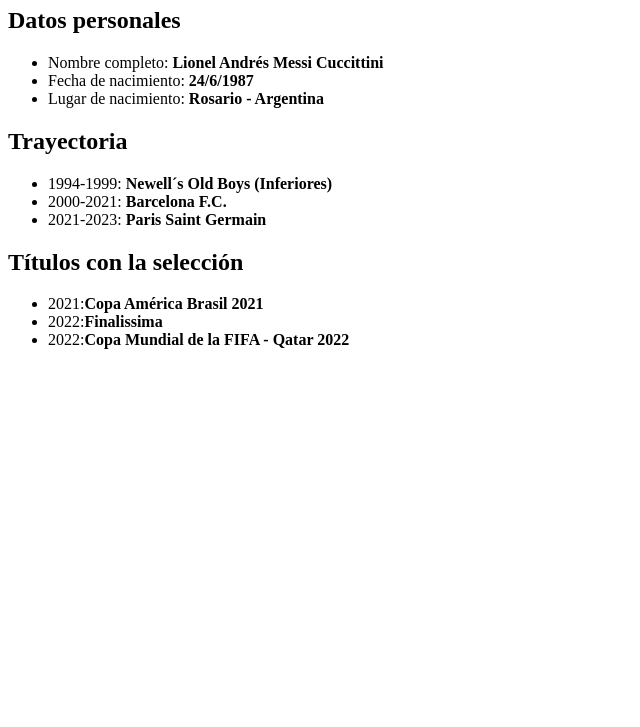
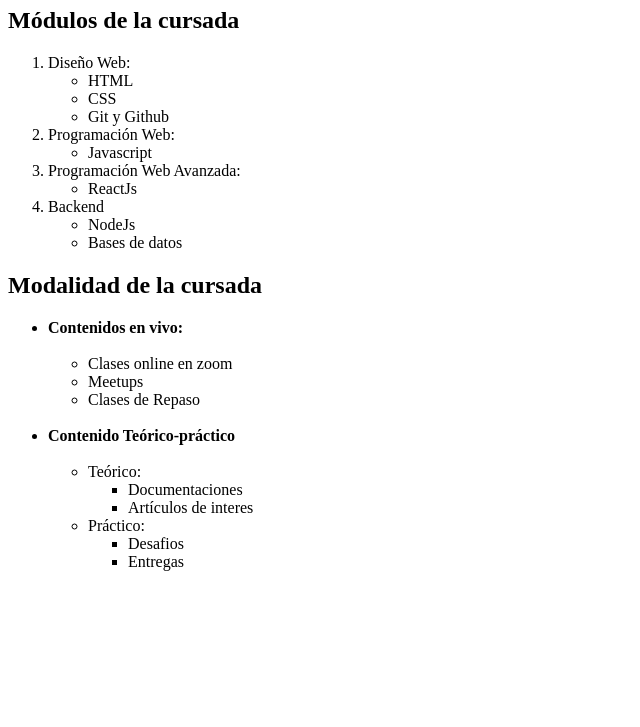
Before and after one commit to IgnacioPoledo/ejercicios, a plain HTML site: page index.html in a window 1280 px wide. Shown: the part 73-800 px from the top of the page, without its empty margins (0-640 px from the left). Drawn offline with Linux system fonts and the light colour scheme.

Commit message:
ejercicio 2

```diff
--- a/index.html
+++ b/index.html
@@ -4,35 +4,59 @@
     <meta charset="UTF-8">
     <meta http-equiv="X-UA-Compatible" content="IE=edge">
     <meta name="viewport" content="width=device-width, initial-scale=1.0">
-    <title>Ejercicio 1 : Listas</title>
+    <title>Ejercicio 2 : Listas anidadas</title>
 </head>
 
 <body>
 
-    <h1>Curriculum Vitae de Lionel Messi</h1>
+    <h1>Programación Web Full Stack</h1>
 
-    <h2>Datos personales</h2>
+    <h2>Módulos de la cursada</h2>
+
+    <ol>
+        <li>Diseño Web:</li>
+        <ul>
+            <li>HTML</li>
+            <li>CSS</li>
+            <li>Git y Github</li>
+        </ul>
+        <li>Programación Web:</li>
+        <ul>
+            <li>Javascript</li>
+        </ul>
+        <li>Programación Web Avanzada:</li>
+        <ul>
+            <li>ReactJs</li>
+        </ul>
+        <li>Backend</li>
+        <ul>
+            <li>NodeJs</li>
+            <li>Bases de datos</li>
+        </ul>
+    </ol>
+
+    <h2>Modalidad de la cursada</h2>
 
     <ul>
-        <li>Nombre completo: <b>Lionel Andrés Messi Cuccittini</b></li>
-        <li>Fecha de nacimiento: <b>24/6/1987</b></li>
-        <li>Lugar de nacimiento: <b>Rosario - Argentina</b></li>
-    </ul>
-
-    <h2>Trayectoria</h2>
-
-    <ul>
-        <li>1994-1999: <b>Newell´s Old Boys (Inferiores)</b></li>
-        <li>2000-2021: <b>Barcelona F.C.</b></li>
-        <li>2021-2023: <b>Paris Saint Germain</b></li>
-    </ul>
-
-    <h2>Títulos con la selección</h2>
-
-    <ul>
-        <li>2021:<b>Copa América Brasil 2021</b></li>
-        <li>2022:<b>Finalissima</b></li>
-        <li>2022:<b>Copa Mundial de la FIFA - Qatar 2022</b></li>
+        <li><b>Contenidos en vivo:</b></li> <br>
+        <ul>
+            <li>Clases online en zoom</li>
+            <li>Meetups</li>
+            <li>Clases de Repaso</li>
+        </ul> <br>
+        <li><b>Contenido Teórico-práctico</b></li> <br>
+        <ul>
+            <li>Teórico:</li>
+            <ul>
+                <li>Documentaciones</li>
+                <li>Artículos de interes</li>
+            </ul>
+            <li>Práctico:</li>
+            <ul>
+                <li>Desafios</li>
+                <li>Entregas</li>
+            </ul>
+        </ul>
     </ul>
 
 </body>
```
